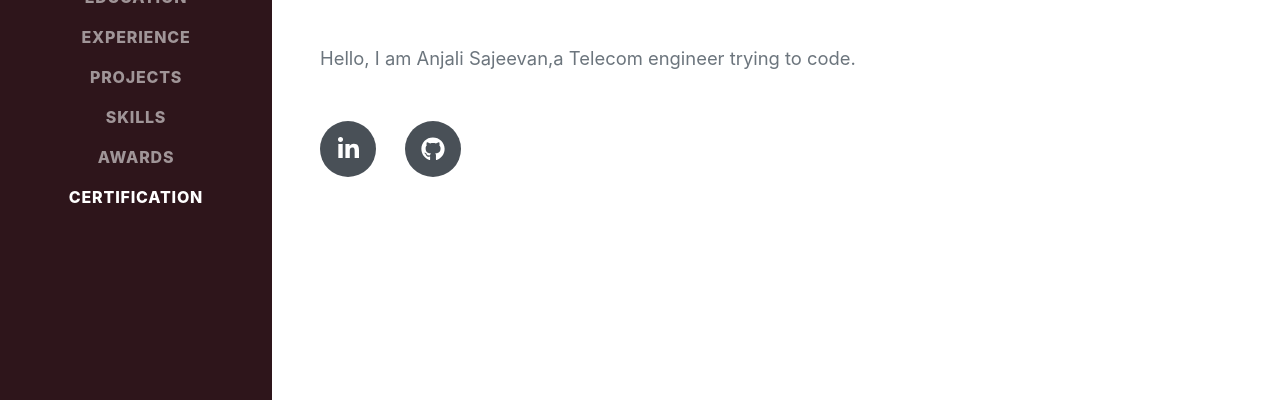
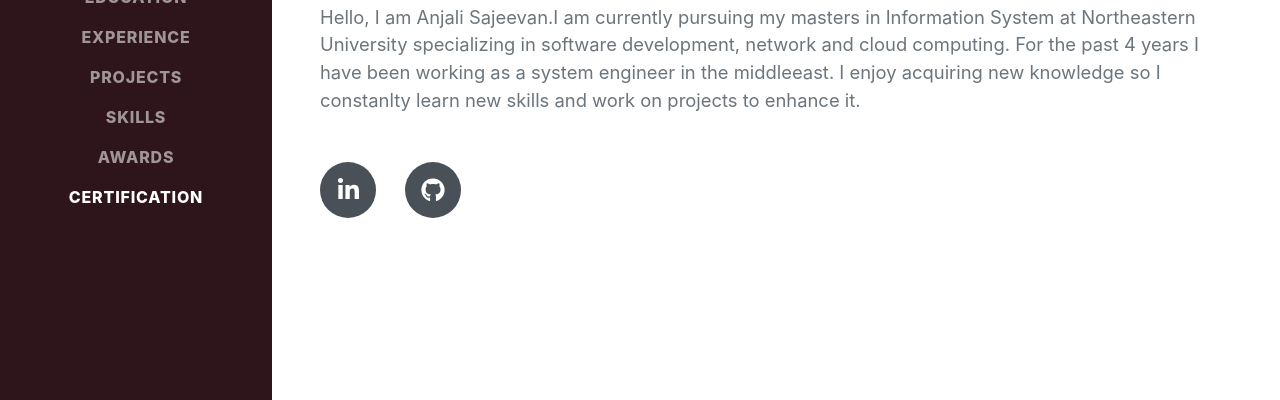
Before and after one commit to AnjaliSajeevan/AnjaliSajeevan.github.io, a plain HTML site: page index.html in a window 1280 px wide. Shown: the part 397-797 px from the top of the page. Drawn offline with nearby package versions, Linux system fonts and the light colour scheme; a web font is replaced by a local one.

Commit message:
about me

```diff
--- a/index.html
+++ b/index.html
@@ -56,7 +56,7 @@
                     285 Massachusetts Avenue · Arlington, MA 02474 · (781) 535-8840 ·
                     <a href="mailto:sajeevan.a@northeastern.edu">sajeevan.a@northeastern.edu</a>
                 </div>
-                <p class="lead mb-5">Hello, I am Anjali Sajeevan,a Telecom engineer trying to code. </p>
+                <p class="lead mb-5">Hello, I am Anjali Sajeevan.I am currently pursuing my masters in Information System at Northeastern University specializing in software development, network and cloud computing. For the past 4 years I have been working as a system engineer in the middleeast. I enjoy acquiring new knowledge so I constanlty learn new skills and work on projects to enhance it. </p>
                 <div class="social-icons">
                     <a class="social-icon" href="https://www.linkedin.com/in/anjali-sajeevan-44665385/"><i
                             class="fab fa-linkedin-in"></i></a>
```
